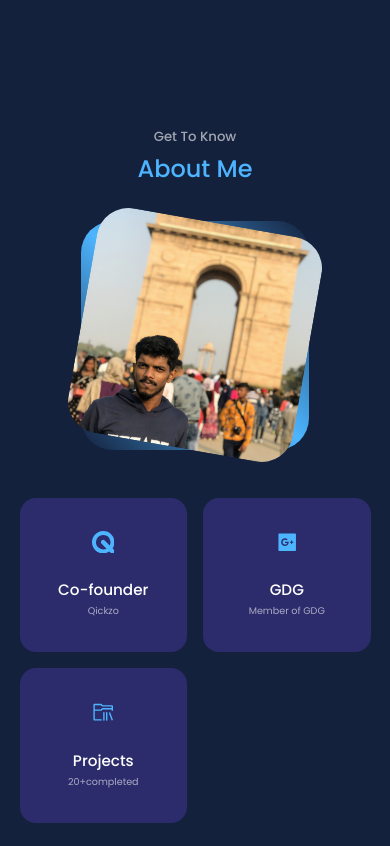
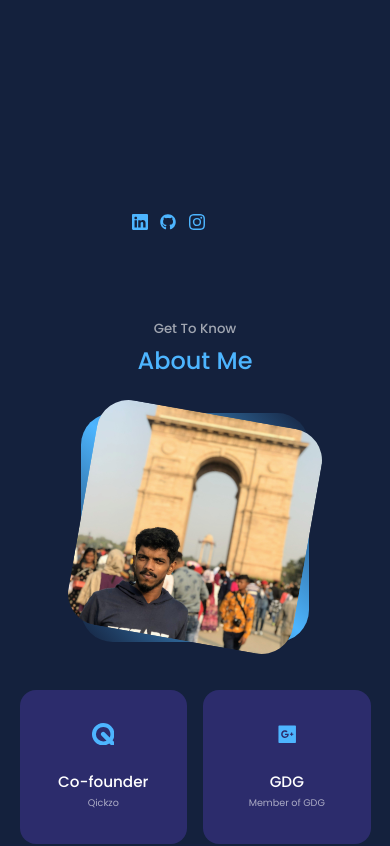
Before and after one commit to mohamedfazilk/React-Portfolio, a React (Create React App) app: page / in a window 390 px wide. Shown: the part 980-1826 px from the top of the page. Built offline with nearby package versions, Linux system fonts and the light colour scheme.

Commit message:
social icon style changed in small devices

```diff
--- a/src/components/about/about.css
+++ b/src/components/about/about.css
@@ -115,7 +115,7 @@
     }
 
     #about {
-        margin-top: -10rem;
+        margin-top: 2rem;
     }
 
     .about__cards {
--- a/src/components/header/header.css
+++ b/src/components/header/header.css
@@ -89,7 +89,20 @@ header {
     margin: 1rem;
     }
 
-    .header__socials, .scroll__down{
+     .scroll__down{
         display: none;
     }
+
+    .header__socials{
+    display: flex;
+    flex-direction: row;
+    margin: 0 auto;
+    justify-content: center;
+    margin-left: 7rem;
+    margin-top: 2rem;
 }
+
+.header__socials::after {
+    display: none;
+}
+    }
```
